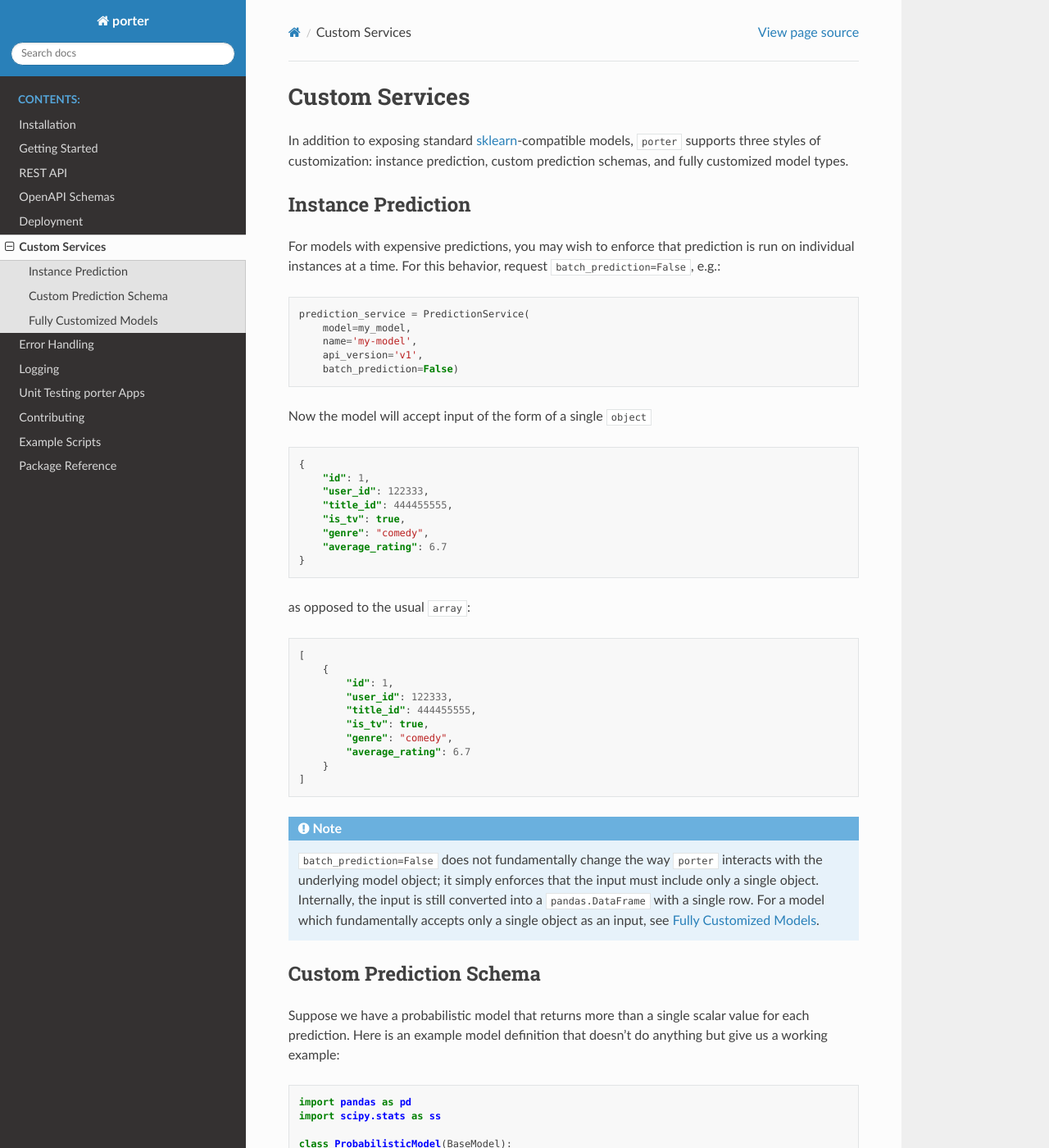
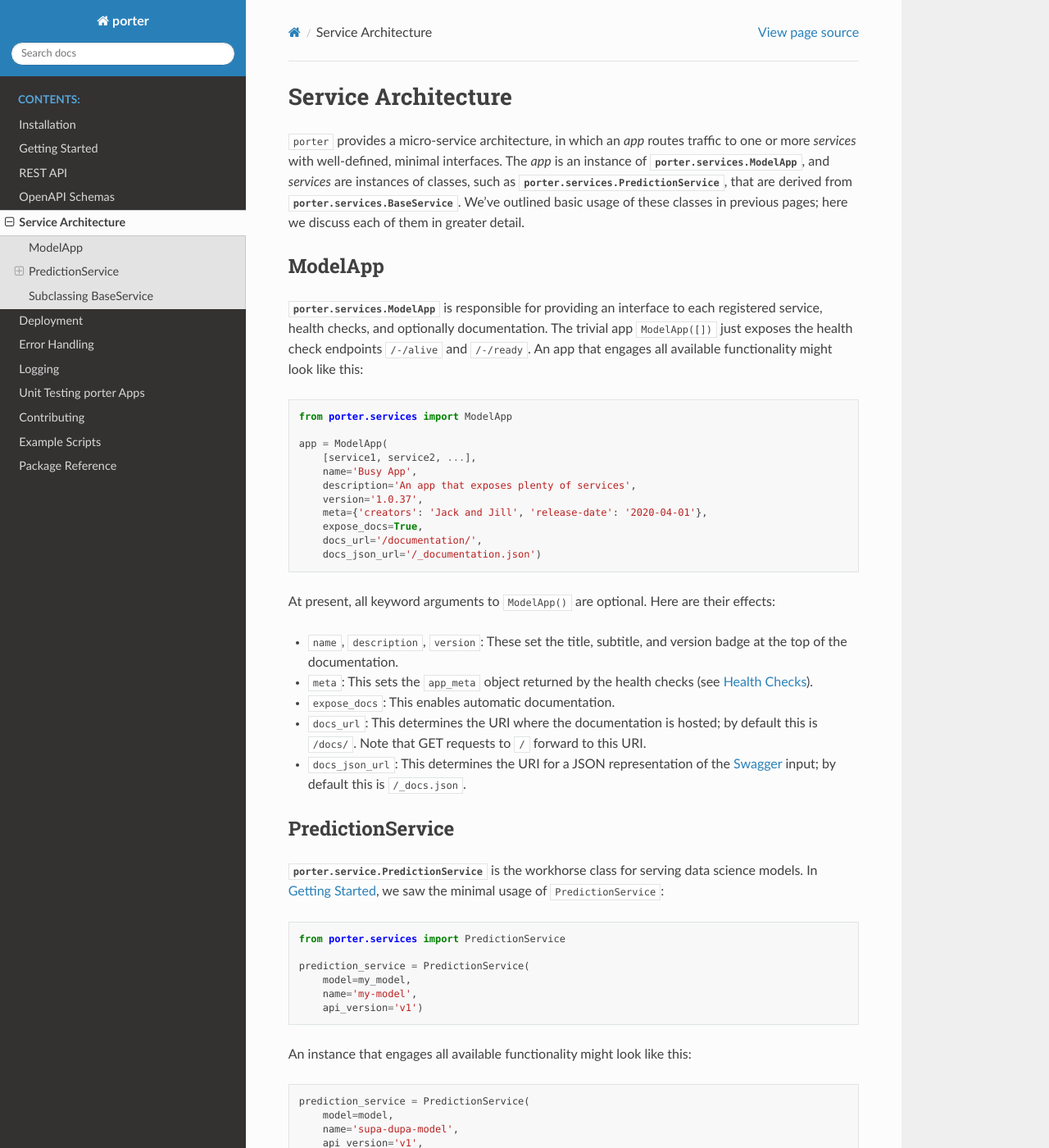
Before and after one commit to dantegates/porter, a Sphinx documentation site: the page built from docs/service_architecture.rst, in a window 1280 px wide and 1400 px high. Shown: the whole window at 82% size. Built offline with Sphinx 7.4.7 and the Read the Docs theme 2.0.0, drawn with Linux system fonts in a browser that asks for light colours; some of the changed text lies outside the part shown.

Commit message:
refactor "Custom Services" -> "Services Architecture"; add content there for ModelApp and PredictionServices; repeat example POST return in REST API; tweak some internal links. also, pull docs release number from porter.__version__

```diff
--- a/docs/conf.py
+++ b/docs/conf.py
@@ -22,7 +22,8 @@ copyright = '2020, Cadent Data Science'
 author = 'Cadent Data Science'
 
 # The full version, including alpha/beta/rc tags
-release = '0.14.3'
+import porter
+release = porter.__version__
 
 
 # -- General configuration ---------------------------------------------------
--- a/docs/index.rst
+++ b/docs/index.rst
@@ -39,8 +39,8 @@ Features include:
    getting_started
    rest_api
    openapi_schemas
+   service_architecture
    deployment
-   custom_models
    error_handling
    logging
    unit_testing
--- a/docs/custom_models.rst
+++ b/docs/service_architecture.rst
@@ -1,13 +1,89 @@
-.. _custom_models:
+.. _service_architecture:
 
-Custom Services
-===============
+Service Architecture
+====================
 
-In addition to exposing standard `sklearn <https://scikit-learn.org/>`_-compatible models, ``porter`` supports three styles of customization: instance prediction, custom prediction schemas, and fully customized model types.
+``porter`` provides a micro-service architecture, in which an *app* routes traffic to one or more *services* with well-defined, minimal interfaces.  The *app* is an instance of :class:`porter.services.ModelApp`, and *services* are instances of classes, such as :class:`porter.services.PredictionService`, that are derived from :class:`porter.services.BaseService`.  We've outlined basic usage of these classes in previous pages; here we discuss each of them in greater detail.
 
 
+ModelApp
+--------
+
+:class:`porter.services.ModelApp` is responsible for providing an interface to each registered service, health checks, and optionally documentation.  The trivial app ``ModelApp([])`` just exposes the health check endpoints ``/-/alive`` and ``/-/ready``.  An app that engages all available functionality might look like this:
+
+.. code-block:: python
+
+    from porter.services import ModelApp
+
+    app = ModelApp(
+        [service1, service2, ...],
+        name='Busy App',
+        description='An app that exposes plenty of services',
+        version='1.0.37',
+        meta={'creators': 'Jack and Jill', 'release-date': '2020-04-01'},
+        expose_docs=True,
+        docs_url='/documentation/',
+        docs_json_url='/_documentation.json')
+
+At present, all keyword arguments to ``ModelApp()`` are optional.  Here are
+their effects:
+
+- ``name``, ``description``, ``version``: These set the title, subtitle, and version badge at the top of the documentation.
+- ``meta``: This sets the ``app_meta`` object returned by the health checks (see :ref:`health_checks`).
+- ``expose_docs``: This enables automatic documentation.
+- ``docs_url``: This determines the URI where the documentation is hosted; by default this is ``/docs/``.  Note that GET requests to ``/`` forward to this URI.
+- ``docs_json_url``: This determines the URI for a JSON representation of the `Swagger <https://swagger.io>`_ input; by default this is ``/_docs.json``.
+
+
+PredictionService
+-----------------
+
+:class:`porter.service.PredictionService` is the workhorse class for serving data science models.  In :ref:`getting_started`, we saw the minimal usage of ``PredictionService``:
+
+.. code-block:: python
+
+    from porter.services import PredictionService
+
+    prediction_service = PredictionService(
+        model=my_model,
+        name='my-model',
+        api_version='v1')
+
+An instance that engages all available functionality might look like this:
+
+.. code-block:: python
+
+    prediction_service = PredictionService(
+        model=model,
+        name='supa-dupa-model',
+        api_version='v1',
+        meta={'creators': 'Alice & Bob'},
+        log_api_calls=True,
+        namespace='datascience',
+        action='prediction',
+        preprocessor=preprocessor,
+        postprocessor=postprocessor,
+        batch_prediction=False,
+        additional_checks=mychecks,
+        feature_schema=feature_schema,
+        prediction_schema=prediction_schema,
+        validate_request_data=True,
+        validate_response_data=True)
+
+Here are the effects of the optional keyword arguments:
+
+- ``meta``: This sets the ``model_meta`` object that is returned as part of the ``model_context`` in :ref:`POST responses <predictionservice_endpoints>`.
+- ``log_api_calls``: This enables logging; see :ref:`logging`.
+- ``namespace``, ``action``: These, along with ``name`` and ``api_version``, determine the prediction endpoint: ``/<namespace>/<name>/<api version>/prediction/``.
+- ``preprocessor``, ``postprocessor``: If given, these are instances of subclasses of :class:`porter.datascience.BasePreProcessor` and :class:`porter.datascience.BasePostProcessor`.  These are objects with ``.process()`` methods that operate on input DataFrame ``X`` and output ``y`` before and after ``model.predict()``.  See :ref:`ex_example` and the docstrings of those classes for more details.
+- ``batch_prediction``: See :ref:`instance_prediction` below.
+- ``additional_checks``: Optional callable taking input DataFrame ``X`` and raising a :class:`porter.exceptions.PorterError` for invalid input.  This is intended for input validation against complex constraints that cannot be expressed entirely using ``feature_schema``.
+- ``feature_schema``, ``prediction_schema``, ``validate_request_data``, ``validate_response_data``: Input and output schemas for automatic validation and/or documentation.  See also :ref:`openapi_schemas` as well as :ref:`custom_prediction_schema` below.
+
+.. _instance_prediction:
+
 Instance Prediction
--------------------
+^^^^^^^^^^^^^^^^^^^
 
 For models with expensive predictions, you may wish to enforce that prediction is run on individual instances at a time.  For this behavior, request ``batch_prediction=False``, e.g.:
 
@@ -50,11 +126,12 @@ as opposed to the usual ``array``:
 
 .. note::
 
-    ``batch_prediction=False`` does not fundamentally change the way ``porter`` interacts with the underlying model object; it simply enforces that the input must include only a single object.  Internally, the input is still converted into a ``pandas.DataFrame`` with a single row.  For a model which fundamentally accepts only a single object as an input, see `Fully Customized Models <fullycustom_>`_.
+    ``batch_prediction=False`` does not fundamentally change the way ``porter`` interacts with the underlying model object; it simply enforces that the input must include only a single object.  Internally, the input is still converted into a ``pandas.DataFrame`` with a single row.  For a model which fundamentally accepts only a single object as an input, see :ref:`baseservice`.
 
+.. _custom_prediction_schema:
 
 Custom Prediction Schema
-------------------------
+^^^^^^^^^^^^^^^^^^^^^^^^
 
 Suppose we have a probabilistic model that returns more than a single scalar value for each prediction.  Here is an example model definition that doesn't do anything but give us a working example:
 
@@ -114,9 +191,9 @@ In your own tests of ``probabilistic_service``, you can validate the response da
     There is also experimental support for automatic response validation: ``PredictionService(..., validate_response_data=True)``.  Enabling this feature triggers a warning stating that it may increase response latency and produce confusing error messages for users.  This should only be used for testing/debugging.
 
 
-.. _fullycustom:
+.. _baseservice:
 
-Fully Customized Models
+Subclassing BaseService
 -----------------------
 
 By subclassing :class:`porter.services.BaseService` it is possible to expose arbitrary Python code.
```
Also changed, not shown: docs/rest_api.rst (+24 -2 lines).
